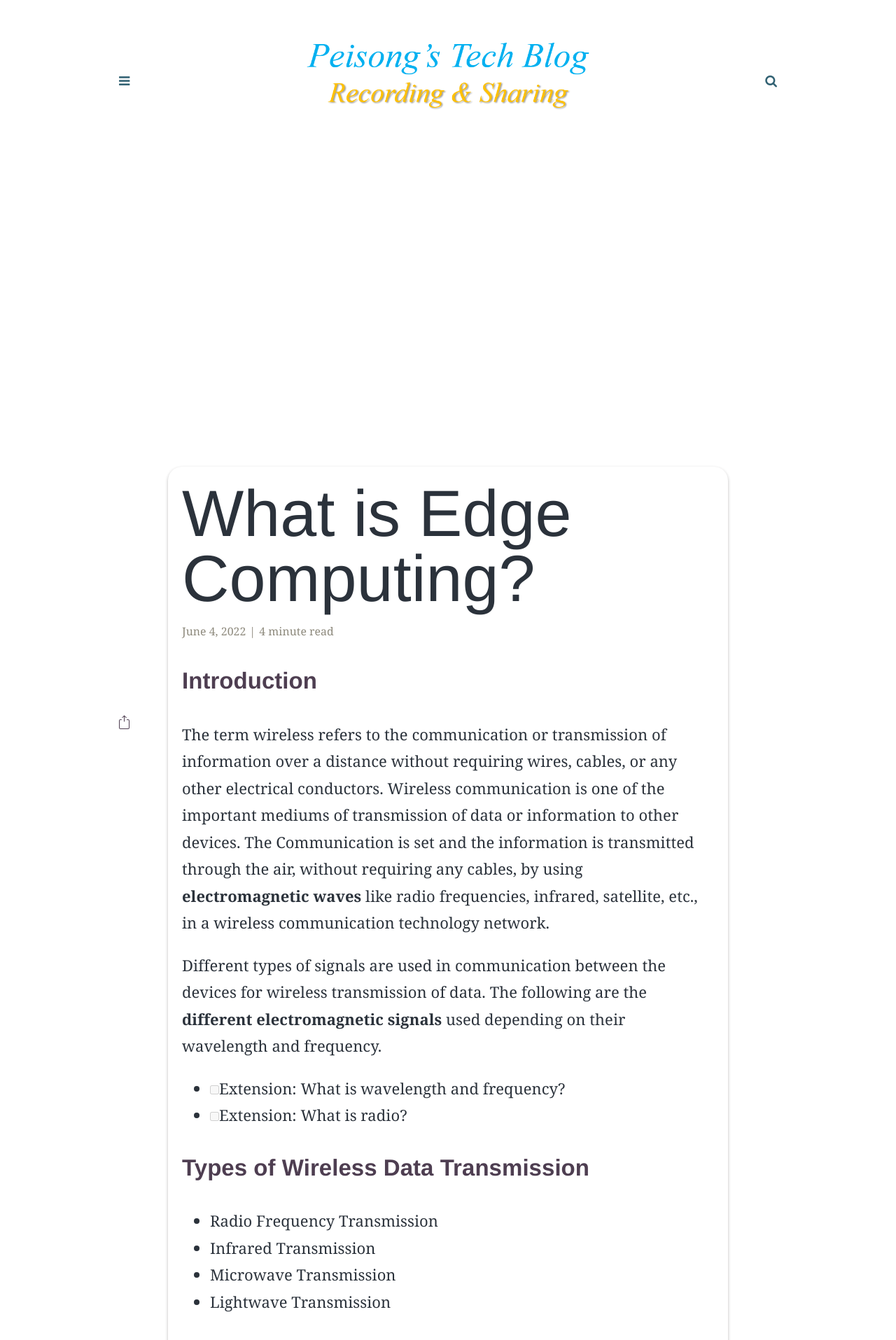
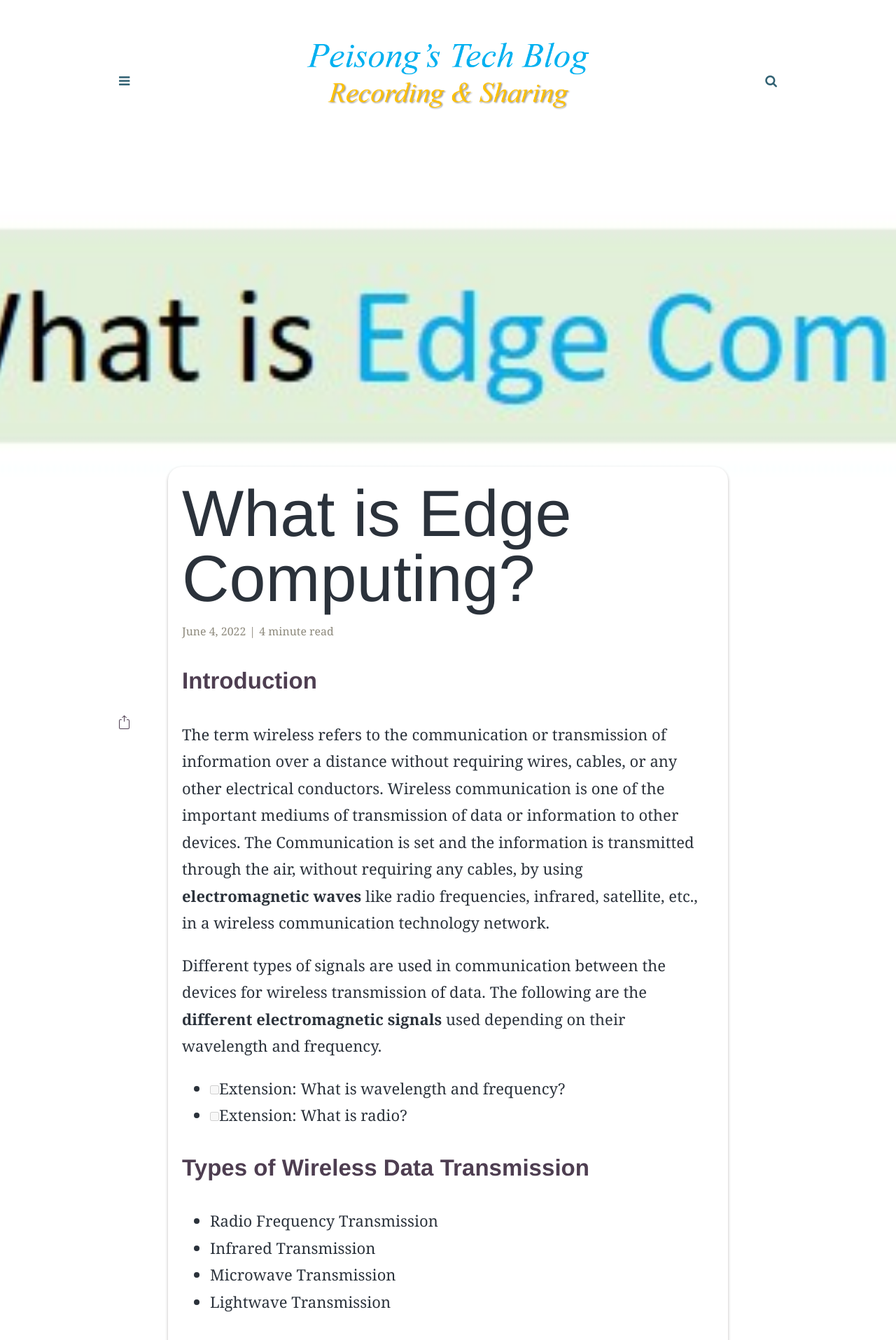
Before and after one commit to peisong0109/peisong.github.io, a Jekyll site: the page built from _posts/2022-06-04-Wireless-Communication.md, in a window 1280 px wide. Shown: the top 1915 px of the page at 70% size. Built offline with Jekyll 4.4.1, drawn with Linux system fonts in a browser that asks for light colours; some web fonts are replaced; comment, search, counter and statistics services are not loaded.

Commit message:
Update 2022-06-04-Wireless-Communication.md

```diff
--- a/_posts/2022-06-04-Wireless-Communication.md
+++ b/_posts/2022-06-04-Wireless-Communication.md
@@ -4,7 +4,7 @@ read_time: true
 show_date: true
 title: "What is Edge Computing?"
 date: 2022-06-04
-img: posts/202205029/Edge.jpg
+img: posts/20220405/Title.jpg
 tags: [Wireless communication]
 category: Learning
 author: Peisong Li
```
